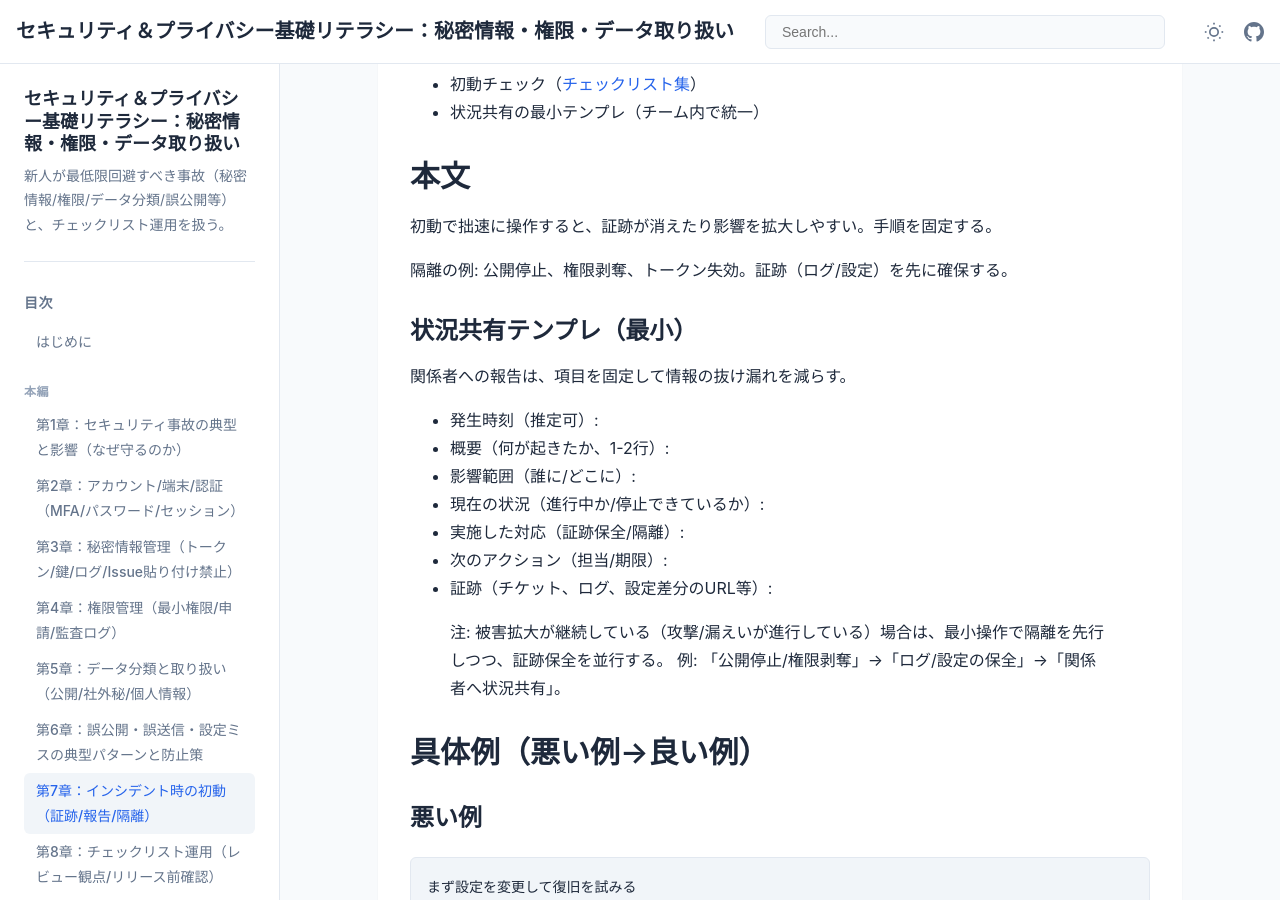
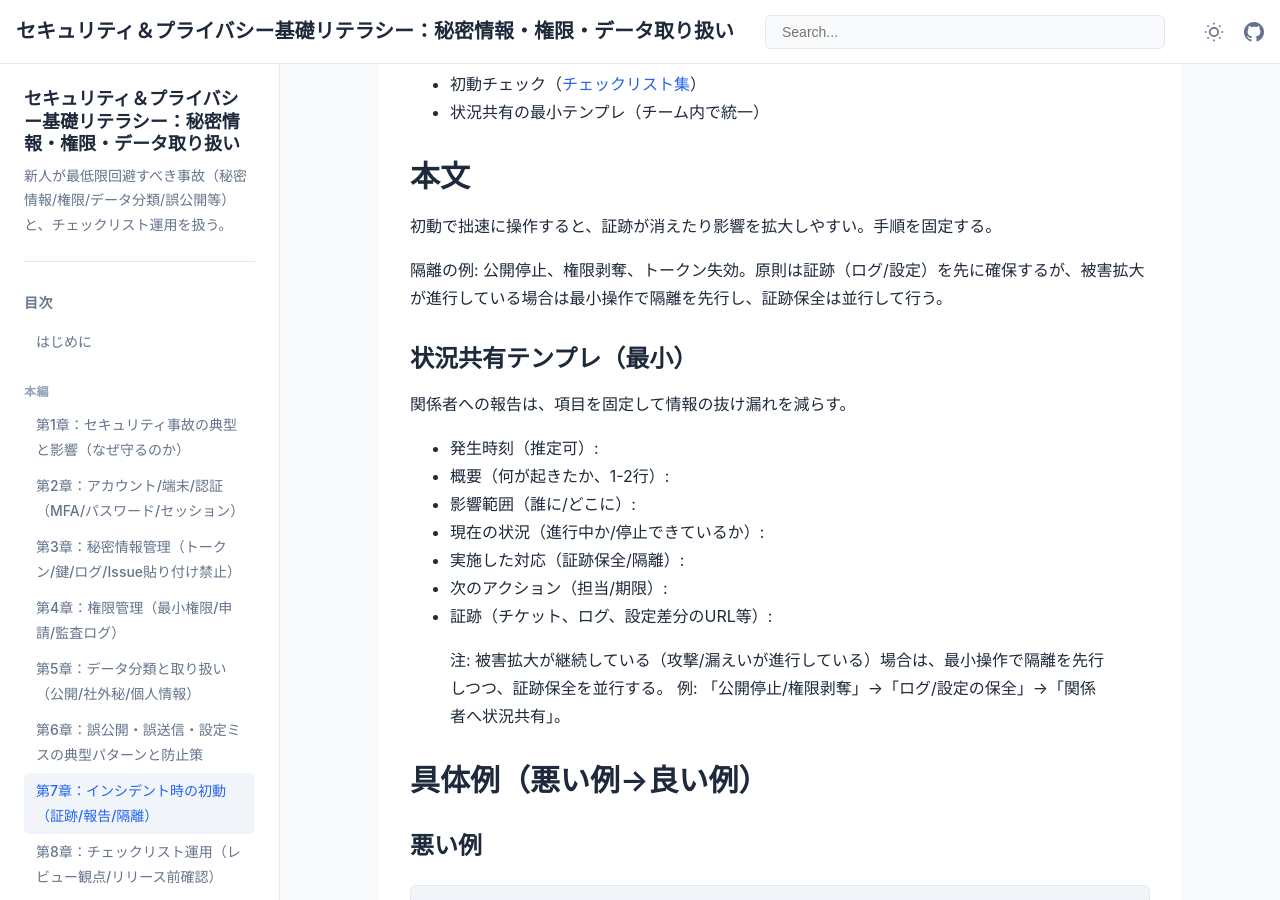
Before and after one commit to itdojp/security-privacy-literacy-book, a Jekyll site: the page built from docs/chapters/chapter-07/index.md, in a window 1280 px wide and 900 px high, scrolled down 435 px. Built offline with Jekyll 4.4.1, drawn with Linux system fonts in a browser that asks for light colours.

Commit message:
docs: 初動の例外ルール表現を整合

```diff
--- a/docs/chapters/chapter-07/index.md
+++ b/docs/chapters/chapter-07/index.md
@@ -21,7 +21,7 @@ order: 70
 
 初動で拙速に操作すると、証跡が消えたり影響を拡大しやすい。手順を固定する。
 
-隔離の例: 公開停止、権限剥奪、トークン失効。証跡（ログ/設定）を先に確保する。
+隔離の例: 公開停止、権限剥奪、トークン失効。原則は証跡（ログ/設定）を先に確保するが、被害拡大が進行している場合は最小操作で隔離を先行し、証跡保全は並行して行う。
 
 ### 状況共有テンプレ（最小）
 
```
